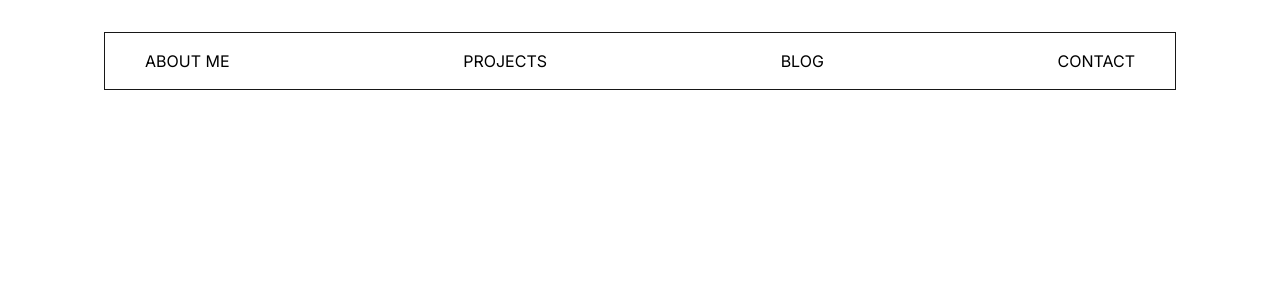
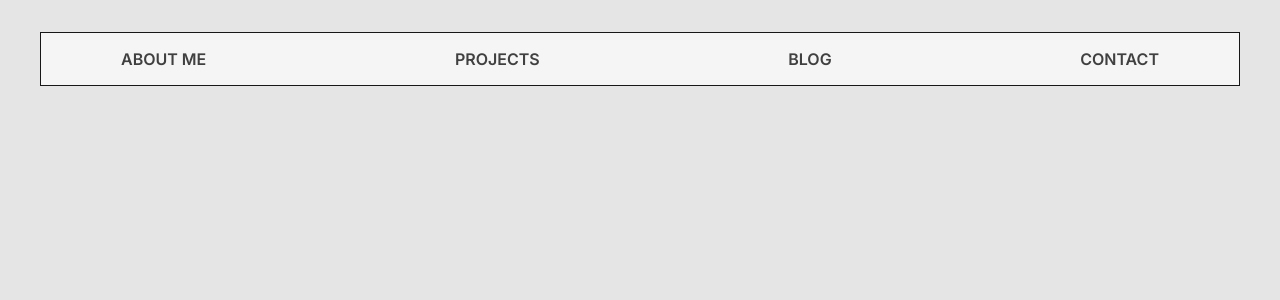
Before and after one commit to abhrajitray77/abhrajit-portfolio, a Next.js app: page / in a window 1280 px wide. Shown: the top 300 px of the page. Built offline with nearby package versions, Linux system fonts and the light colour scheme.

Commit message:
🎨 styling improments

```diff
--- a/app/globals.css
+++ b/app/globals.css
@@ -15,3 +15,16 @@
     --background-end-rgb: 0, 0, 0;
   }
 }
+
+@layer utilities {
+  .nav-item {
+    @apply leading-5 text-neutral-700 font-semibold cursor-pointer hover:text-neutral-500
+    transition duration-300;
+  }
+}
+
+@layer base {
+  body {
+    @apply bg-neutral-200;
+  }
+}
--- a/components/Header.tsx
+++ b/components/Header.tsx
@@ -3,7 +3,7 @@ import DesktopNav from "./Navigation/DesktopNav";
 
 const Header = () => {
   return (
-    <div className="max-w-6xl mx-auto">
+    <div className="max-w-6xl xl:max-w-7xl mx-auto">
       <div className="hidden md:block px-10 pt-6 lg:pt-8">
         <DesktopNav />
       </div>
--- a/components/Navigation/DesktopNav.tsx
+++ b/components/Navigation/DesktopNav.tsx
@@ -2,18 +2,18 @@ import React from 'react'
 
 const DesktopNav = () => {
   return (
-    <nav className='border-[1px] border-neutral-900 py-4 px-10'>
+    <nav className='border-[1px] border-neutral-900 bg-neutral-100 py-4 px-10 lg:px-20'>
         <ul className='flex justify-between space-x-10 uppercase'>
-           <li>
+           <li className="nav-item">
                 About Me
             </li>
-            <li>
+            <li className="nav-item">
                 Projects
             </li>
-            <li>
+            <li className="nav-item">
                 Blog
             </li>
-            <li>
+            <li className="nav-item">
                 Contact
             </li>
         </ul>
```
